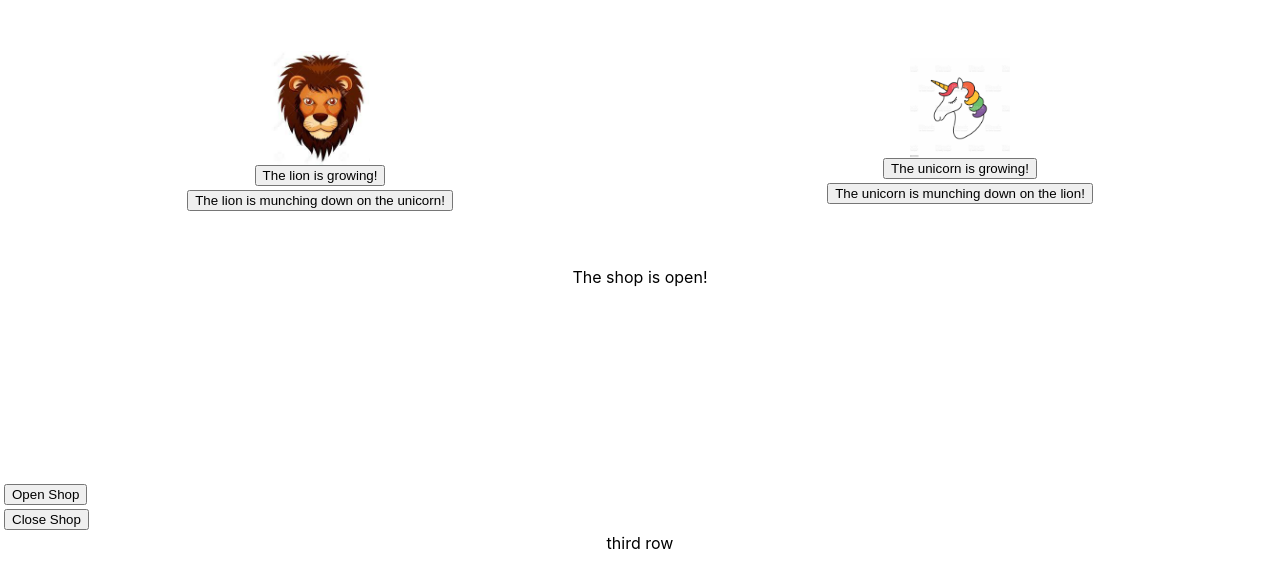
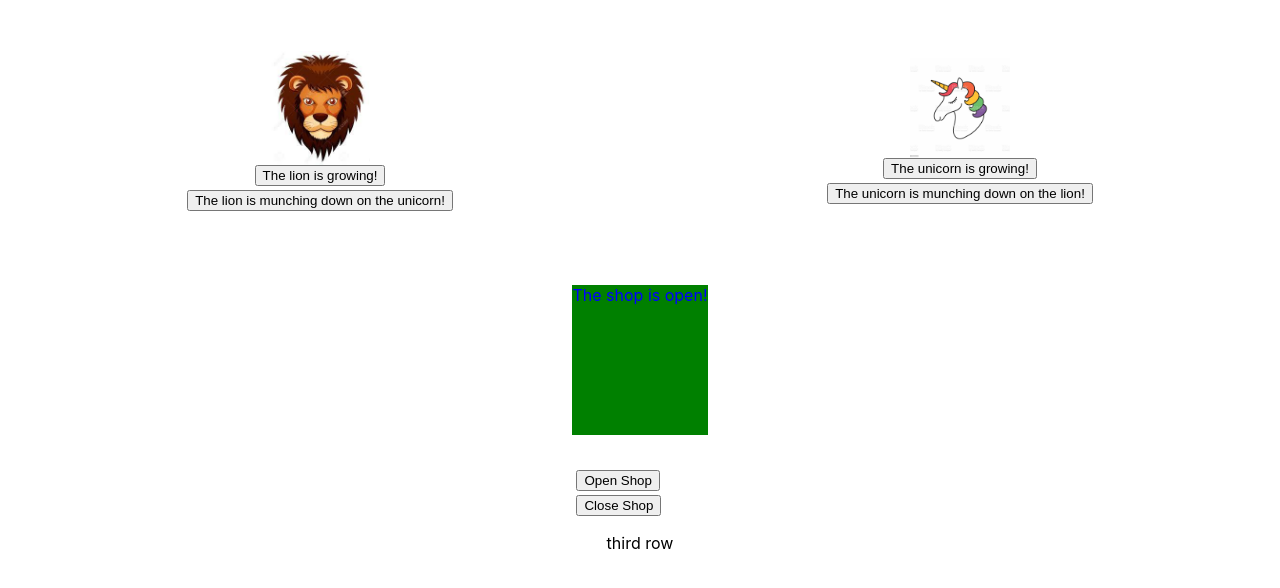
Before and after one commit to philngom/react-busy-zoo-from-scratch, a React (Create React App) app: page / in a window 1280 px wide. Shown: the top 588 px of the page. Built offline with nearby package versions, Linux system fonts and the light colour scheme.

Commit message:
added styling to Shop

```diff
--- a/src/Shop/Shop.css
+++ b/src/Shop/Shop.css
@@ -1,4 +1,23 @@
 .shop {
   display: grid;
-  grid-template-rows: 80% 1fr;
+  grid-template-rows: 70% 1fr;
+  align-items: center;
+  justify-content: center;
+  margin: 0 auto;
+  width: 80%;
+  color: blue;
 }
+
+.door {
+  width: 100%;
+  height: 80%;
+
+}
+
+.open {
+  background-color: green;
+}
+
+.closed {
+  background-color: red;
+}
--- a/src/Shop/Shop.js
+++ b/src/Shop/Shop.js
@@ -4,7 +4,7 @@ import './Shop.css';
 export default function Shop({ isOpen, setIsOpen }) {
   return (
     <div className='shop'>
-      <div className='door'>
+      <div className={`door ${isOpen ? 'open' : 'closed'}`}>
         The shop is {isOpen ? 'open!' : 'closed!'}
       </div>
       <div>
```
